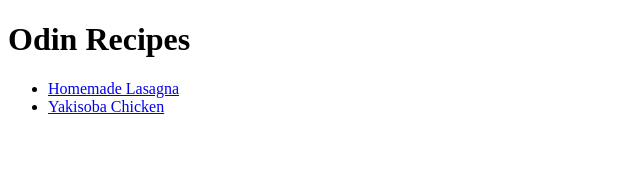
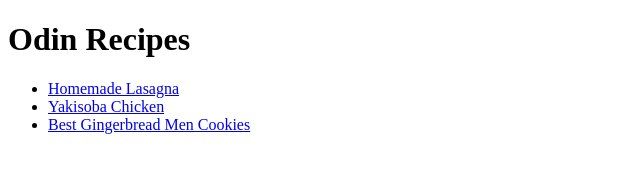
Before and after one commit to IsabelleFong/odin-recipes, a plain HTML site: page index.html in a window 1280 px wide. Shown: the whole page, without its empty margins (0-640 px from the left). Drawn offline with Linux system fonts and the light colour scheme.

Commit message:
Add Gingerbread Men Cookies Link

```diff
--- a/index.html
+++ b/index.html
@@ -10,6 +10,7 @@
     <ul>
         <li><a href="recipes/lasagna.html">Homemade Lasagna</a></li>
         <li><a href="recipes/yakisobachicken.html">Yakisoba Chicken</a></li>
+        <li><a href="recipes/gingerbreadmen.html">Best Gingerbread Men Cookies</a></li>
     </ul>
 </body>
 </html>
```
